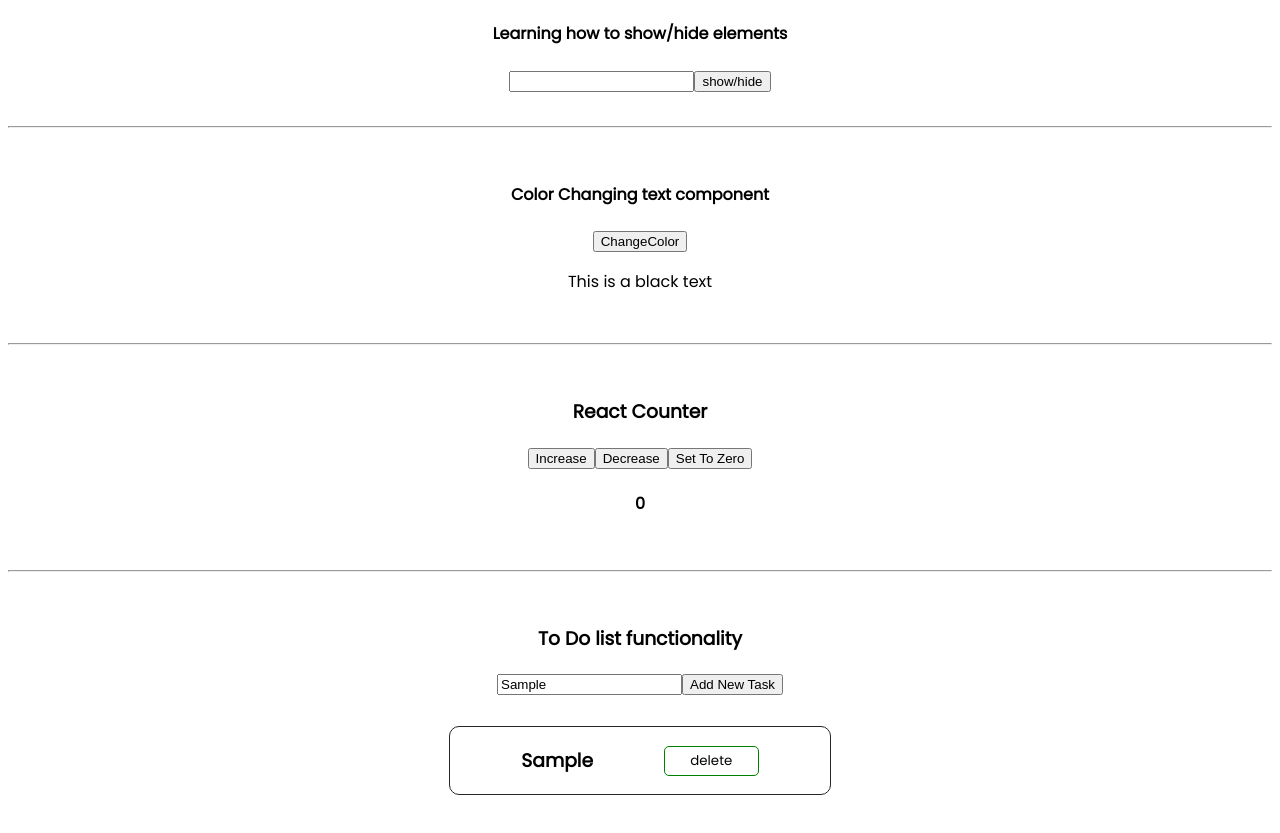
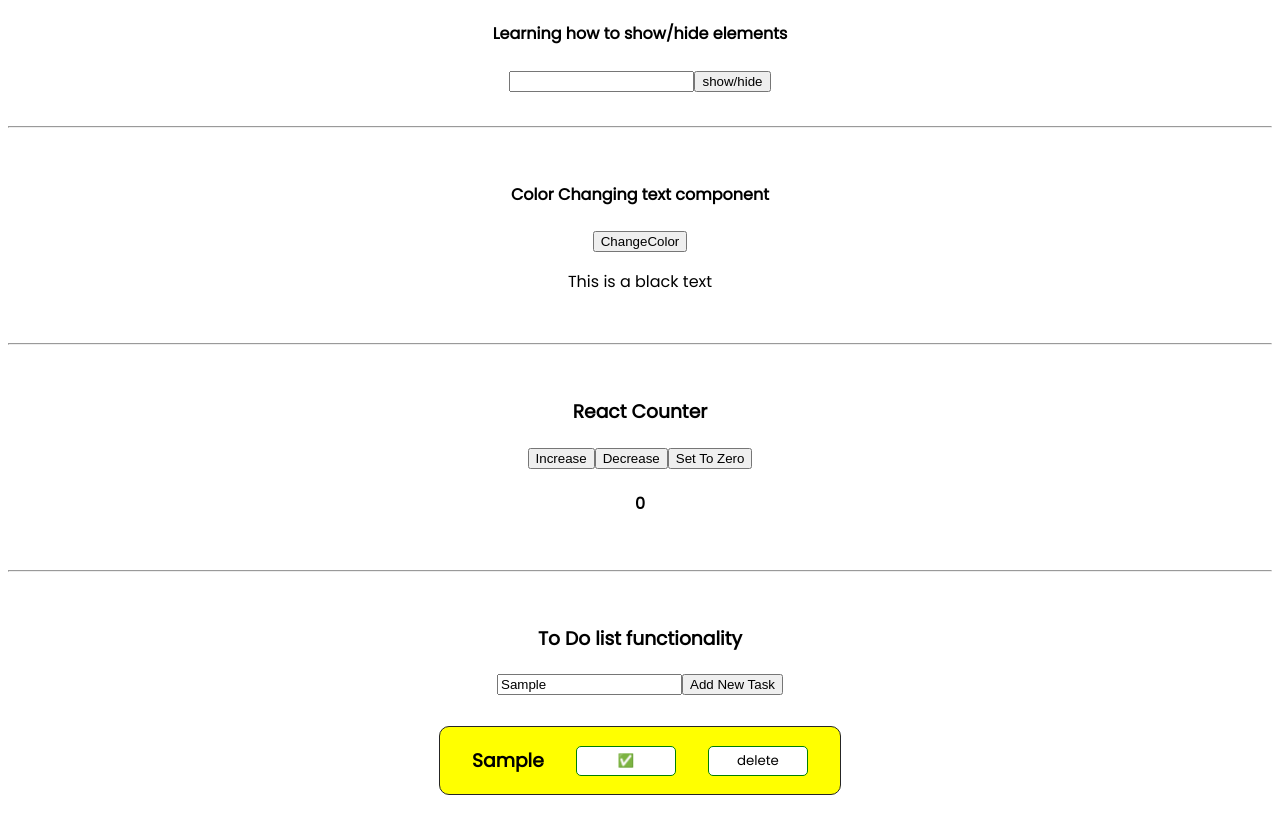
Before and after one commit to hassancodes/react-journey, a React (Vite) app: page / in a window 1280 px wide. Both pictures are taken after typing "Sample" into the empty fields and a click on the button "Add New Task". Built offline with nearby package versions, Linux system fonts and the light colour scheme.

Commit message:
update:done with to do list

```diff
--- a/src/App.css
+++ b/src/App.css
@@ -9,8 +9,7 @@ html,body{
 }
 .todo-main{
     /* border: 1px solid black; */
-    width:50%;
-    margin:auto;
+
     padding: 20px 0px 20px 0px;
     /* padding: 20px 0px 20px 0px; */
     display: flex;
@@ -21,10 +20,9 @@ html,body{
 }
 .todo--child{
     border: 1px solid #252525;
-    margin:auto;
-    max-width: 50%;
-    min-width: 60%;
+
     /* padding: 0px 10px 0px 10px; */
+    min-width: 400px;
     margin: 10px;
     display:flex;
     align-items: center;
--- a/src/App.jsx
+++ b/src/App.jsx
@@ -1,12 +1,14 @@
 import "./App.css"
 import {Planets} from "./planets"
-import {useState} from "react"
+import {useState,useEffect} from "react"
 
 
 // learning states
 
 
 function App(){
+
+
 
   const [password,setPassword]=useState("");
   const [passvis,setPassvis] = useState(true);
@@ -65,7 +67,8 @@ function App(){
   const addTaskFunction=()=>{
     const task ={
       id: newTask.length===0 ? 1 : newTask[newTask.length-1].id + 1,
-      taskName: getTask
+      taskName: getTask,
+      completed:false
     }
     const rawlist = [...newTask,task];
     setNewTask(rawlist);
@@ -77,6 +80,22 @@ function App(){
     })
     setNewTask(updatedArr);
   }
+
+  const taskDone=(id)=>{
+    setNewTask(
+    newTask.map((task)=>{
+      if(task.id===id){
+        return {...task,completed:true};
+      }else{
+        return task;
+      }
+    }))
+
+  }
+
+
+
+
     // states for the to do list end here
 
   return(
@@ -127,9 +146,10 @@ function App(){
       <div className="todo-main">
       {newTask.map((value)=>{
           return (
-          <div className="todo--child">
+          <div className="todo--child" style={{backgroundColor : value.completed ? "green" : "yellow"}}>
             <h3>{value.taskName}</h3>
             {/* when a function have a parameter we have to use an empty function that calls the actual function */}
+            <button onClick={()=>taskDone(value.id)}>✅</button>
             <button onClick={()=>deleteTask(value.id)}>delete</button>
           </div>)
 
```
